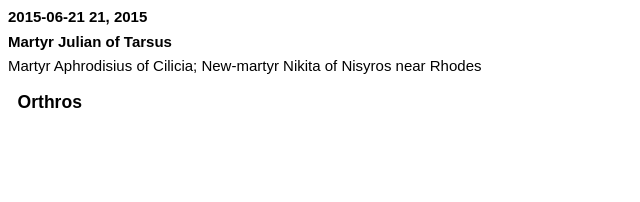
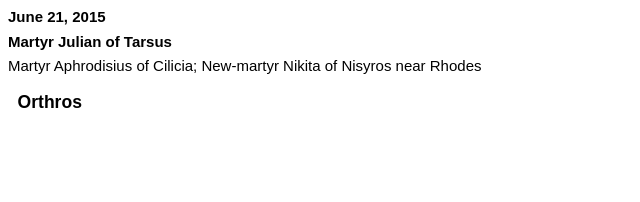
Before and after one commit to JPry/choir-guides, a Jekyll site: the page built from _posts/2015-06-21-Martyr-Julian-of-Tarsus.md, in a window 1280 px wide. Shown: the top 202 px of the page, without its empty margins (0-640 px from the left). Built offline with Jekyll 4.4.1, drawn with Linux system fonts in a browser that asks for light colours.

Commit message:
Fix date format

```diff
--- a/_includes/header.md
+++ b/_includes/header.md
@@ -1,4 +1,4 @@
-**{{ page.date | date: "%F %d, %Y" }}**
+**{{ page.date | date: "%B %-d, %Y" }}**
 
 **{{ page.celebrate }}**
 
```
